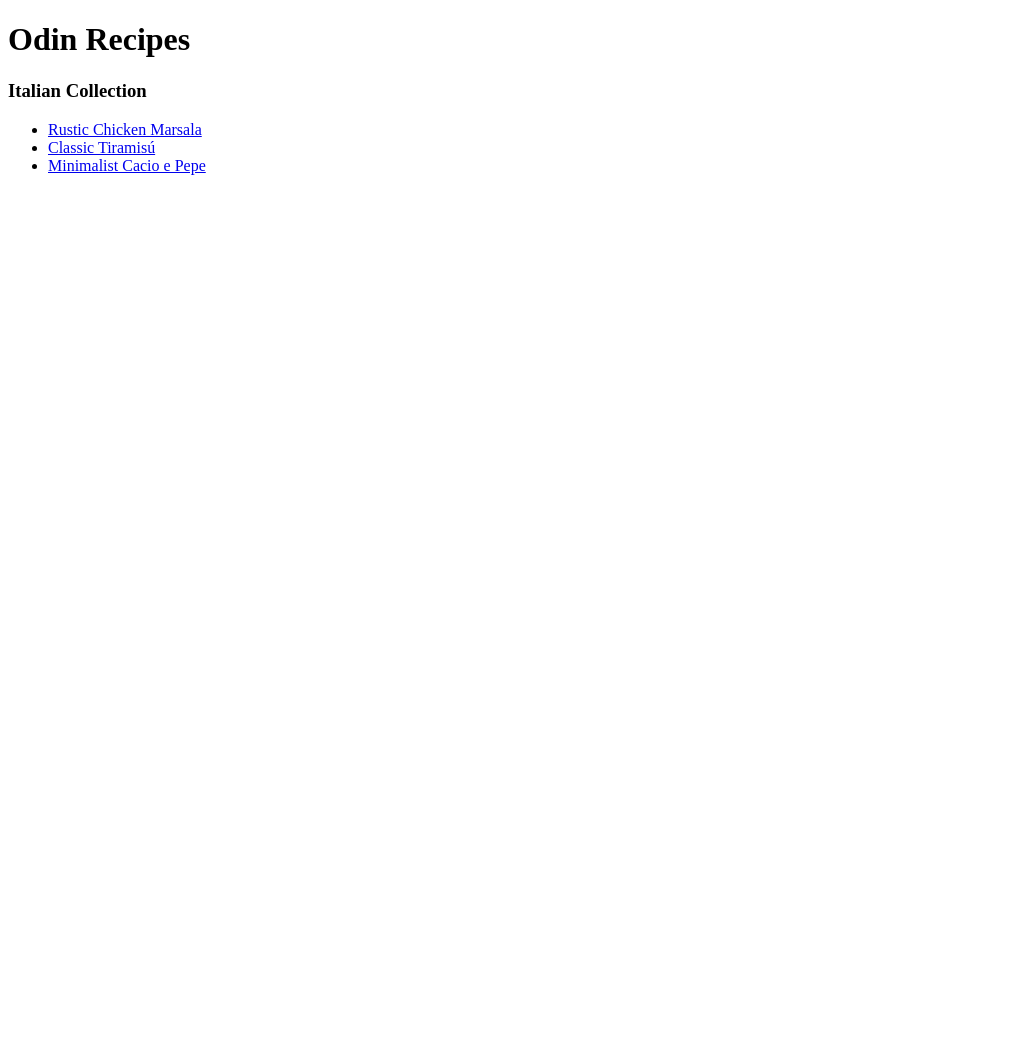
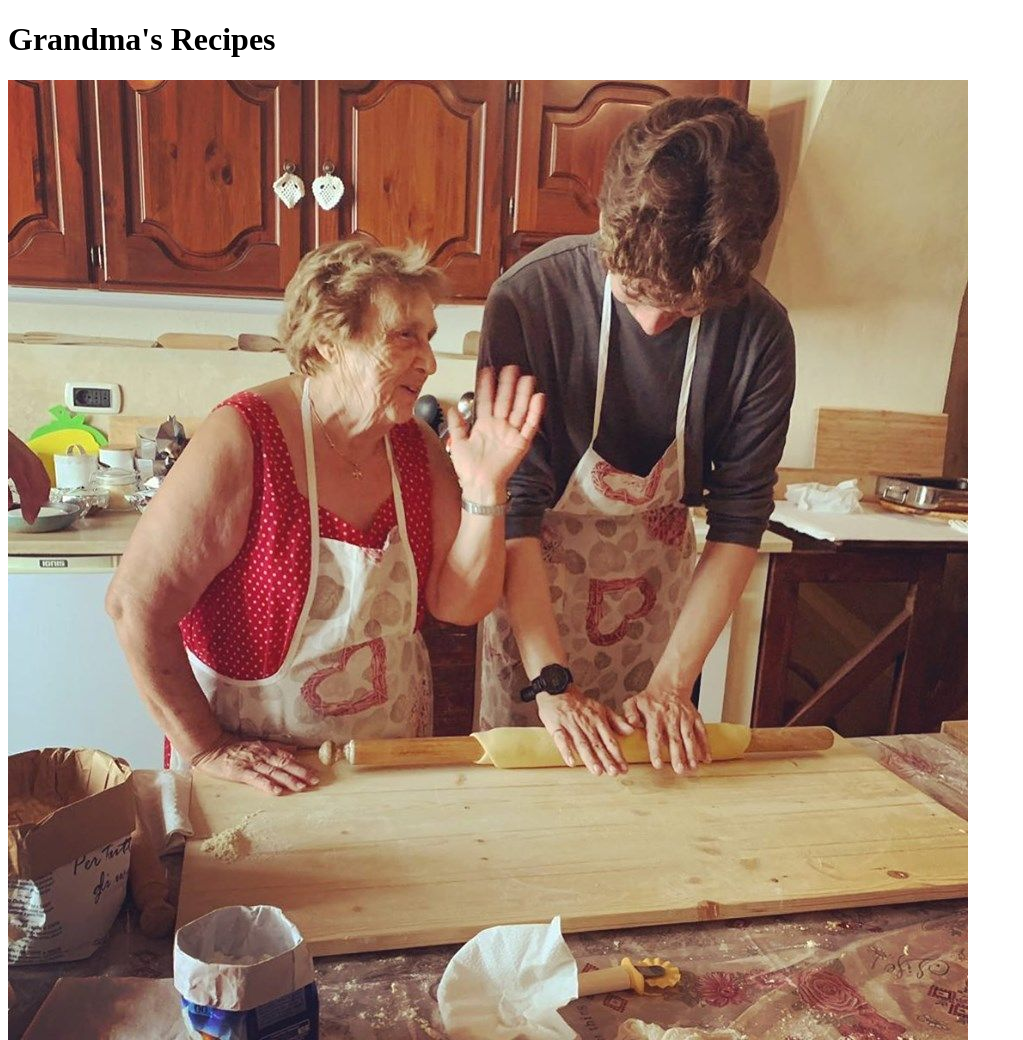
Before and after one commit to nelsonbrantleye/odin-recipes, a plain HTML site: page index.html in a window 1280 px wide. Shown: the top 1040 px of the page, without its empty margins (0-1023 px from the left). Before the commit the page ends 800 px from the top, so only its background shows below. Drawn offline with Linux system fonts and the light colour scheme.

Commit message:
Add grandma cooking and change name

```diff
--- a/index.html
+++ b/index.html
@@ -2,11 +2,12 @@
 <html lang="en">
     <head>
         <meta charset="UTF-8">
-        <title>Odin Recipes</title>
+        <title>Grandma's Recipes</title>
     </head>
 
     <body>
-        <h1>Odin Recipes</h1>
+        <h1>Grandma's Recipes</h1>
+        <img src="images/italian-grandma-cooking.jpeg" alt="Italian Grandma Cooking">
         <h3>Italian Collection</h3>
         <ul>
            <li><a href="recipes/chicken_marsala.html">Rustic Chicken Marsala</a></li>
```
Also changed, not shown: images/italian-grandma-cooking.jpeg (added).
